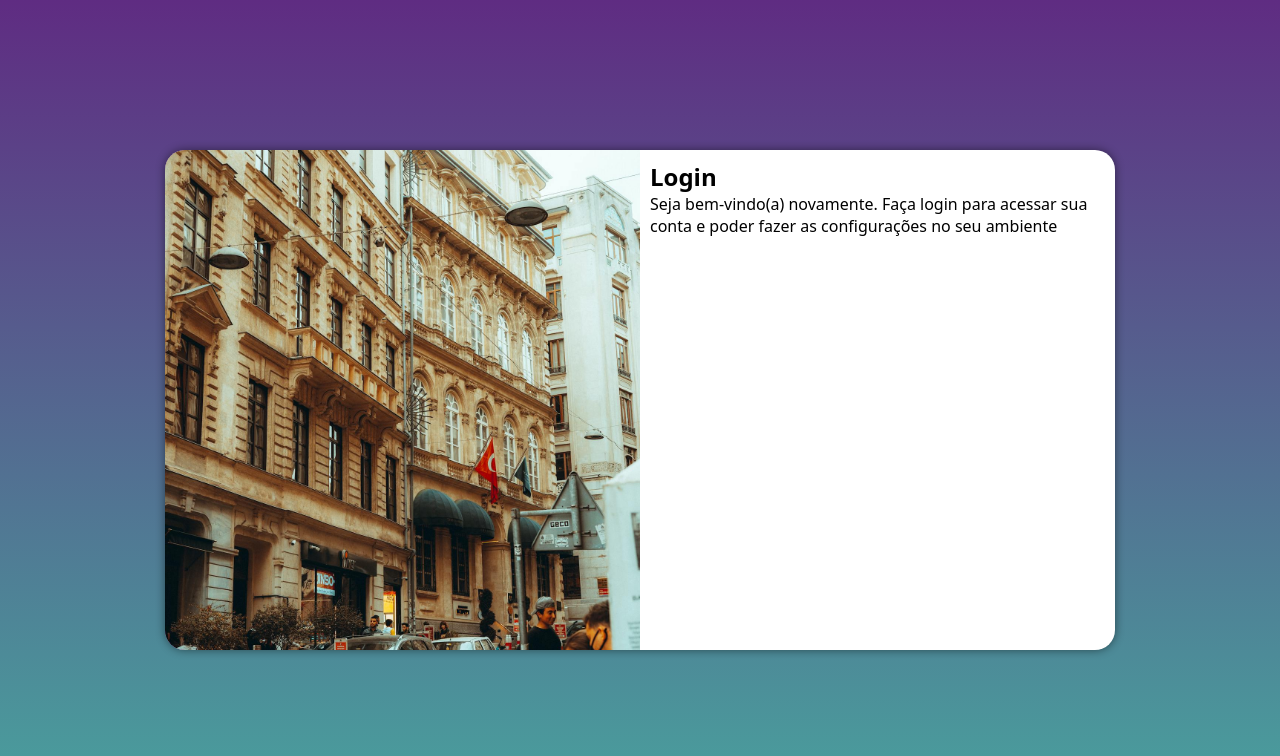
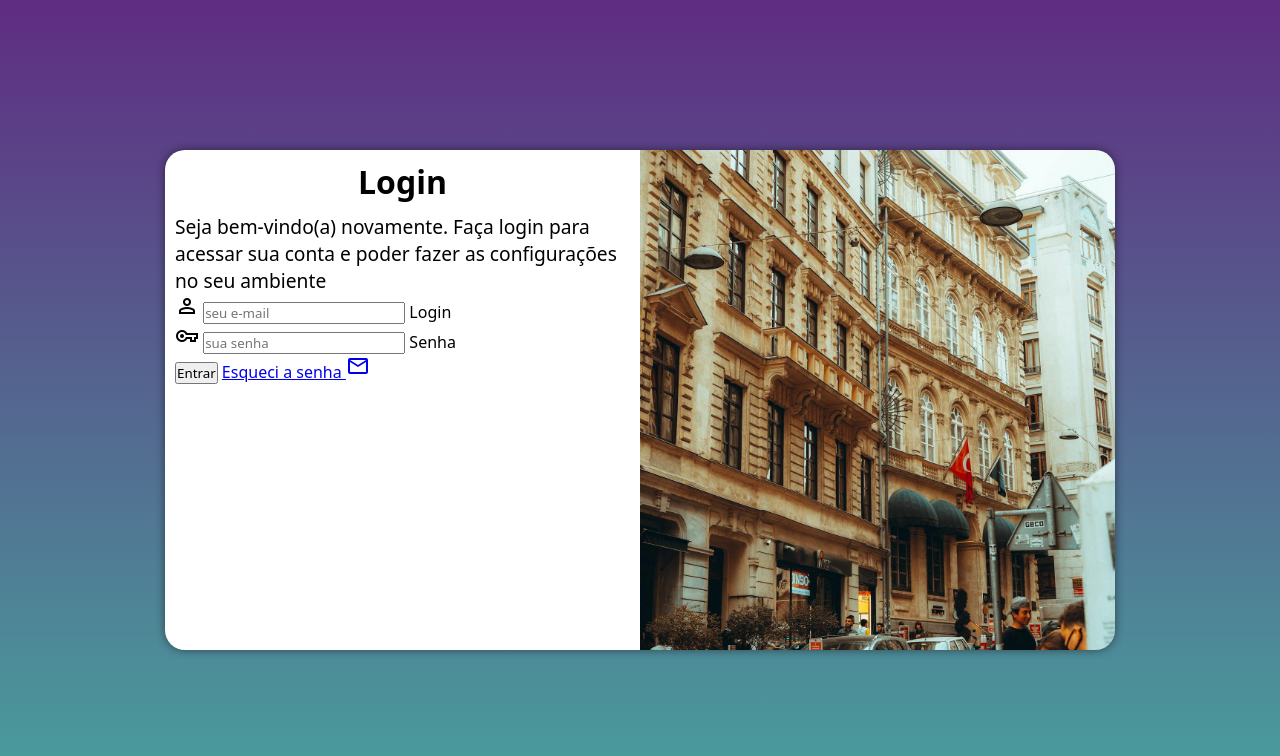
Before and after one commit to DAYANAQUISPE/projeto-login, a plain HTML site: page index.html in a window 1280 px wide. Drawn offline with nearby package versions, Linux system fonts and the light colour scheme.

Commit message:
adicionei o formulário

```diff
--- a/estilos/media-query.css
+++ b/estilos/media-query.css
@@ -47,13 +47,21 @@ Grandes telas : acima de 1200px
     }
 
     section#login > div#imagem {
-        float: left;
+        float: right; /*Imagem flutua para direita*/
         width: 50%;
         height: 100%;
     }
 
     section#login > div#formulario {
-        float: right;
+        float: left; /*imagem flutua para esquerda*/
         width: 50%;
     }
+
+    div#formulario > h1 {
+        font-size: 2em;
+    }
+
+    div#formulario > p {
+        font-size: 1.2em;
+    }
 }
--- a/estilos/style.css
+++ b/estilos/style.css
@@ -54,3 +54,12 @@ section#login > div#formulario {
     display: block;
     padding: 10px;
 }
+
+div#formulario > h1 {
+    text-align: center;
+    margin-bottom: 10px;
+}
+
+div#formulario > p {
+    font-size: 0.8em;
+}
--- a/index.html
+++ b/index.html
@@ -6,6 +6,7 @@
     <title>Login</title>
     <link rel="stylesheet" href="estilos/style.css">
     <link rel="stylesheet" href="estilos/media-query.css">
+    <link href="https://fonts.googleapis.com/css2?family=Material+Symbols+Outlined" rel="stylesheet" />
 </head>
 <body>
     <main>
@@ -16,7 +17,25 @@
             <div id="formulario">
                 <h1>Login</h1>
                 <p>Seja bem-vindo(a) novamente. Faça login para acessar sua conta e poder fazer as configurações no seu ambiente</p>
-                <form action="login.php" method="post">
+                <form action="login.php" method="post" autocomplete="on">
+                    <div class="campo">
+                        <span class="material-symbols-outlined">
+                            person
+                            </span>
+                        <input type="email" name="login" id="ilogin" placeholder="seu e-mail" autocomplete="email" required maxlength="30">
+                        <label for="ilogin">Login</label>
+                    </div>
+                    <div class="campo">
+                        <span class="material-symbols-outlined">
+                            vpn_key
+                            </span>
+                        <input type="password" name="senha" id="isenha" placeholder="sua senha" autocomplete="current-password" required minlength="8" maxlength="20">
+                        <label for="isenha">Senha</label>
+                    </div>
+                    <input type="submit" value="Entrar">
+                    <a href="esqueci.html">
+                        Esqueci a senha <span class="material-symbols-outlined">mail</span>
+                    </a>
 
                 </form>
             </div>
```
